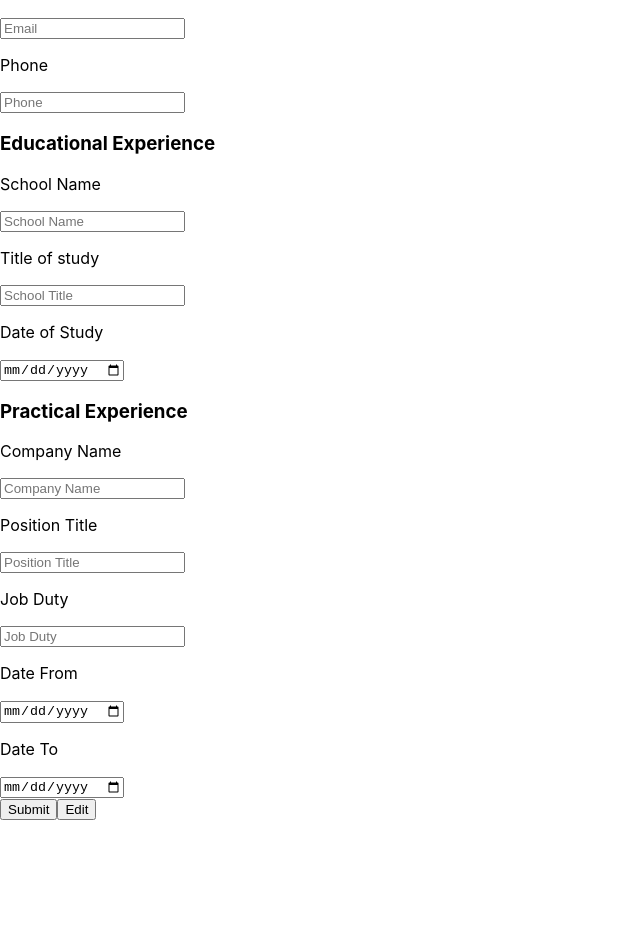
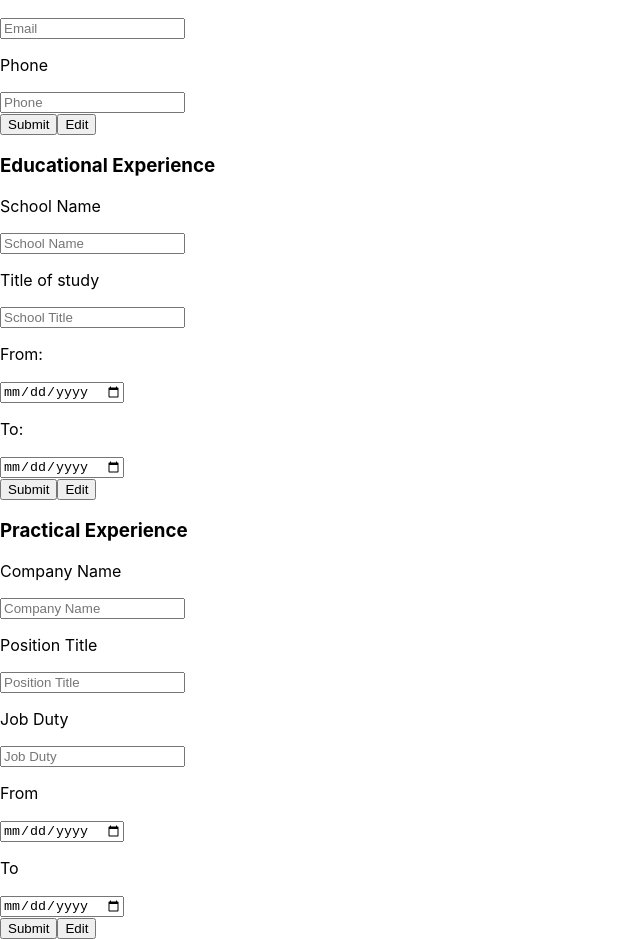
Before and after one commit to hychanbn1009/cv-project, a React (Create React App) app: page / in a window 1280 px wide. Shown: the part 224-1163 px from the top of the page, without its empty margins (0-640 px from the left). Before the commit the page ends 1044 px from the top, so only its background shows below. Built offline with nearby package versions, Linux system fonts and the light colour scheme.

Commit message:
input field update

```diff
--- a/src/App.js
+++ b/src/App.js
@@ -1,46 +1,18 @@
 import React,{Component} from "react";
+import General from "./components/General";
+import Education from "./components/Education";
+import Working from "./components/Working";
 import './App.css'
 
 class App extends Component  {
+
   render(){
     return (
       <div>
         <div className='title'>CV Maker</div>
-        <form>
-          <div className='personalInfo'>
-            <h3>Personal Information</h3>
-            <p>Name</p>
-            <input type='text' id='name' placeholder='Name'/>
-            <p>Email</p>
-            <input type='email' id='email' placeholder='Email'/>
-            <p>Phone</p>
-            <input type='tel' id='phone' placeholder='Phone'/>
-          </div>
-          <div className='educationalExperience'>
-            <h3>Educational Experience</h3>
-            <p>School Name</p>
-            <input type='text' id='schoolName' placeholder='School Name'/>
-            <p>Title of study</p>
-            <input type='text' id='schoolTitle' placeholder='School Title'/>
-            <p>Date of Study</p>
-            <input type='date' id='studyDate' placeholder='Study Date'/>
-          </div>
-          <div className='practicalExperience'>
-            <h3>Practical Experience</h3>
-            <p>Company Name</p>
-            <input type='text' id='companyName' placeholder='Company Name'/>
-            <p>Position Title</p>
-            <input type='text' id='positionTitle' placeholder='Position Title'/>
-            <p>Job Duty</p>
-            <input type='text' id='duty' placeholder='Job Duty'/>
-            <p>Date From</p>
-            <input type='date' id='dateFrom' placeholder='Date From'/>
-            <p>Date To</p>
-            <input type='date' id='dateTo' placeholder='Date To'/>
-          </div>
-          <button type="submit">Submit</button>
-          <button type="button">Edit</button>
-        </form>
+          <General/>
+          <Education/>
+          <Working/>
       </div>
     );
   }
--- /dev/null
+++ b/src/components/Education.js
@@ -0,0 +1,81 @@
+import React,{Component} from "react";
+
+class Education extends Component  {
+    constructor(){
+        super();
+        this.state={
+            schoolName:'',
+            schoolTitle:'',
+            studyDate:'',
+            gradDate:'',
+            display:true
+        }
+    }
+
+    onSchoolNameChange = (event)=>{
+        this.setState({
+            schoolName:event.target.value,
+        })
+    }
+
+    onSchoolTitleChange = (event)=>{
+        this.setState({
+            schoolTitle:event.target.value,
+        })
+    }
+
+    onStudyDateChange = (event)=>{
+        this.setState({
+            studyDate:event.target.value,
+        })
+    }
+
+    onGradDateChange = (event)=>{
+        this.setState({
+            gradDate:event.target.value,
+        })
+    }
+
+    onSubmit = (event)=>{
+        event.preventDefault();
+        this.setState({
+            display:false
+        })
+    }
+
+    onEdit = (event)=>{
+        this.setState({
+            display:true
+        })
+    }
+
+    render(){
+        const {schoolName,schoolTitle,studyDate,gradDate}=this.state;
+      return (
+        <div>
+            <form>
+                {this.state.display && (<div className='personalInfo'>
+                    <h3>Educational Experience</h3>
+                    <p>School Name</p>
+                    <input onChange={this.onSchoolNameChange} value={schoolName} type='text' id='schoolName' placeholder='School Name'/>
+                    <p>Title of study</p>
+                    <input onChange={this.onSchoolTitleChange} value={schoolTitle} type='text' id='schoolTitle' placeholder='School Title'/>
+                    <p>From:</p>
+                    <input onChange={this.onStudyDateChange} value={studyDate} type='date' id='studyDate' placeholder='Entry Date'/>
+                    <p>To:</p>
+                    <input onChange={this.onGradDateChange} value={gradDate} type='date' id='gradDate' placeholder='Graduation Date'/>
+                </div>)}
+            </form>
+            {this.state.display ===false && (<div>
+                School Name:{schoolName}<br/>
+                Title of study:{schoolTitle}<br/>
+                From:{studyDate} -- {gradDate}
+            </div>)}
+            <button type="submit" onClick={this.onSubmit}>Submit</button>
+            <button type="button" onClick={this.onEdit}>Edit</button>
+        </div>
+        );
+    }
+}
+
+export default Education;
--- /dev/null
+++ b/src/components/General.js
@@ -0,0 +1,73 @@
+import React, { Component } from 'react';
+
+class General extends Component{
+
+    constructor(){
+        super();
+        this.state={
+          name:'',
+          email:'',
+          phone:'',
+          display:true
+        }
+    }
+
+    onNameChange = (event)=>{
+        this.setState({
+          name:event.target.value,
+        })
+    }
+
+    onEmailChange = (event)=>{
+        this.setState({
+          email:event.target.value,
+        })
+    }
+
+    onPhoneChange = (event)=>{
+        this.setState({
+          phone:event.target.value,
+        })
+    }
+
+    onSubmit = (event)=>{
+        event.preventDefault();
+        this.setState({
+            display:false
+        })
+    }
+
+    onEdit = (event)=>{
+        this.setState({
+            display:true
+        })
+    }
+
+    render(){
+        const {name,email,phone}=this.state;
+        return (
+        <div>
+            <form>
+                {this.state.display && (<div className='personalInfo'>
+                    <h3>Personal Information</h3>
+                    <p>Name</p>
+                    <input onChange={this.onNameChange} value={name} type='text' id='name' placeholder='Name'/>
+                    <p>Email</p>
+                    <input onChange={this.onEmailChange} value={email} type='email' id='email' placeholder='Email'/>
+                    <p>Phone</p>
+                    <input onChange={this.onPhoneChange} value={phone} type='tel' id='phone' placeholder='Phone'/>
+                </div>)}
+            </form>
+            {this.state.display ===false && (<div>
+                Name:{name}<br/>
+                Email:{email}<br/>
+                Phone:{phone}
+            </div>)}
+            <button type="submit" onClick={this.onSubmit}>Submit</button>
+            <button type="button" onClick={this.onEdit}>Edit</button>
+        </div>
+        );
+    }
+}
+
+export default General;
--- /dev/null
+++ b/src/components/Working.js
@@ -0,0 +1,91 @@
+import React,{Component} from "react";
+
+class Working extends Component  {
+    constructor(){
+        super();
+        this.state={
+            companyName:'',
+            positionTitle:'',
+            duty:'',
+            dateFrom:'',
+            dateTo:'',
+            display:true
+        }
+    }
+
+    onCompanyNameChange = (event)=>{
+        this.setState({
+            companyName:event.target.value,
+        })
+    }
+
+    onPositionTitleChange = (event)=>{
+        this.setState({
+            positionTitle:event.target.value,
+        })
+    }
+
+    onDutyChange = (event)=>{
+        this.setState({
+            duty:event.target.value,
+        })
+    }
+
+    onDateFromChange = (event)=>{
+        this.setState({
+            dateFrom:event.target.value,
+        })
+    }
+
+    onDateToChange = (event)=>{
+        this.setState({
+            dateTo:event.target.value,
+        })
+    }
+
+    onSubmit = (event)=>{
+        event.preventDefault();
+        this.setState({
+            display:false
+        })
+    }
+
+    onEdit = (event)=>{
+        this.setState({
+            display:true
+        })
+    }
+
+    render(){
+        const {companyName,positionTitle,duty,dateFrom,dateTo}=this.state;
+        return (
+            <div>
+                <form>
+                    {this.state.display && (<div className='practicalExperience'>
+                    <h3>Practical Experience</h3>
+                        <p>Company Name</p>
+                        <input onChange={this.onCompanyNameChange} value={companyName} type='text' id='companyName' placeholder='Company Name'/>
+                        <p>Position Title</p>
+                        <input onChange={this.onPositionTitleChange} value={positionTitle} type='text' id='positionTitle' placeholder='Position Title'/>
+                        <p>Job Duty</p>
+                        <input onChange={this.onDutyChange} value={duty} type='text' id='duty' placeholder='Job Duty'/>
+                        <p>From</p>
+                        <input onChange={this.onDateFromChange} value={dateFrom} type='date' id='dateFrom' placeholder='Date From'/>
+                        <p>To</p>
+                        <input onChange={this.onDateToChange} value={dateTo} type='date' id='dateTo' placeholder='Date To'/>
+                    </div>)}
+                </form>
+                {this.state.display ===false && (<div>
+                    Company Name:{companyName}<br/>
+                    Position Title:{positionTitle}<br/>
+                    Job Duty:{duty}
+                    From:{dateFrom} -- {dateTo}
+                </div>)}
+                <button type="submit" onClick={this.onSubmit}>Submit</button>
+                <button type="button" onClick={this.onEdit}>Edit</button>
+            </div>
+        );
+    }
+}
+
+export default Working;
```
Also changed, not shown: 1 other file (tests, documents, lock files or other folders).
